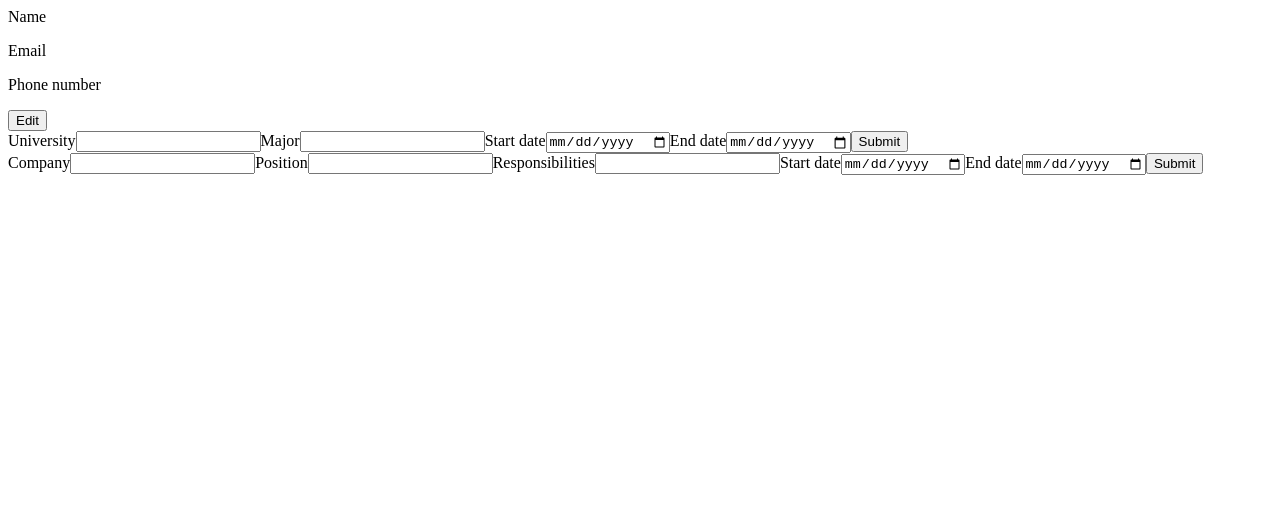
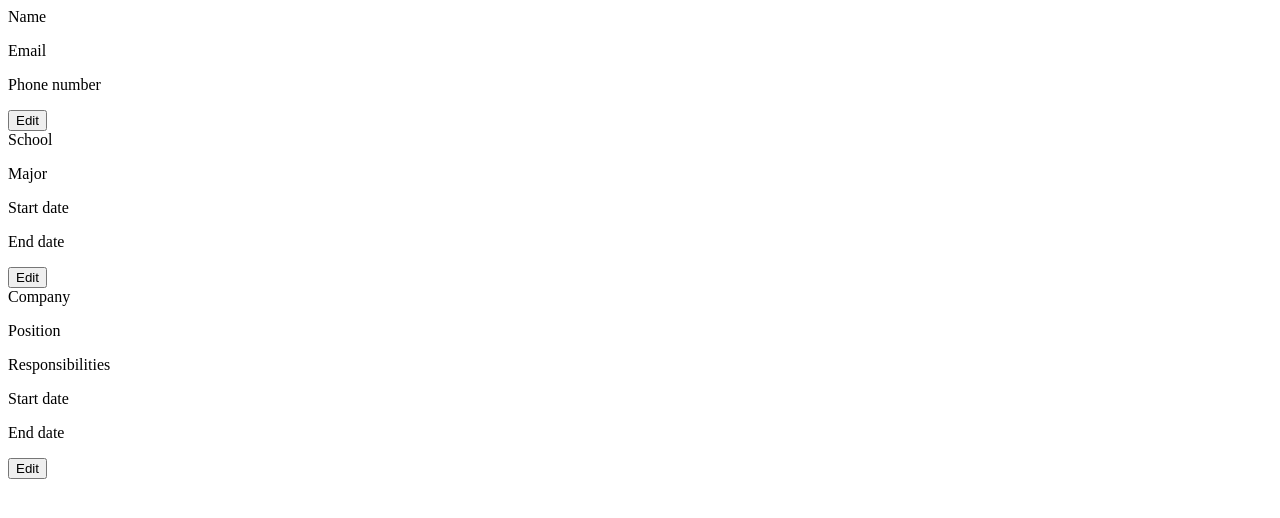
Before and after one commit to hametm/cv-project, a React (Create React App) app: page / in a window 1280 px wide. Shown: the top 518 px of the page. Built offline with nearby package versions, Linux system fonts and the light colour scheme.

Commit message:
Add switching feature for all three sections

```diff
--- a/src/App.js
+++ b/src/App.js
@@ -6,26 +6,6 @@ import Practical from './components/Practical';
 class App extends Component {
   constructor() {
     super();
-    this.state = {
-      generalInfo: {
-        name: "",
-        email: "",
-        phone: "",
-      },
-      educationInfo: {
-        school: "",
-        major: "",
-        startDate: "",
-        endDate: "",
-      },
-      practicalInfo: {
-        company: "",
-        position: "",
-        responsibilities: "",
-        startDate: "",
-        endDate: "",
-      },
-    }
   }
 
   render() {
@@ -33,8 +13,8 @@ class App extends Component {
       <div className="App">
         <form action="">
           <General />
-          <Education educationInfo={this.state.educationInfo} />
-          <Practical practicalInfo={this.state.practicalInfo} />
+          <Education />
+          <Practical />
         </form>
       </div>
     );
--- a/src/components/Education.js
+++ b/src/components/Education.js
@@ -3,7 +3,13 @@ import React, { Component } from "react";
 class Education extends Component {
     constructor(props) {
         super(props);
-        this.state = this.props.educationInfo;
+        this.state = {
+            school: "",
+            major: "",
+            startDate: "",
+            endDate: "",
+            show: 1,
+        }
     }
 
     changeSchool = (e) => {
@@ -30,17 +36,41 @@ class Education extends Component {
         });
     }
 
-    presentInfo = (e) => {
-        e.preventDefault();
-        console.log(this.state.school);
-        console.log(this.state.major);
-        console.log(this.state.startDate);
-        console.log(this.state.endDate);
+    toggle = () => {
+        if (this.state.show === 1) {
+            return this.showEducation();
+        }
+        if (this.state.show === 0) {
+            return this.editEducation();
+        }
     }
 
-    render() {
+    onEditClick = (e) => {
+        e.preventDefault();
+        this.setState({
+            show: 0,
+        });
+    }
+
+    showEducation = () => {
         return (
-            <div>
+            <div id="educationContainer">
+                <label htmlFor="school">School</label>
+                <p>{this.state.school}</p>
+                <label htmlFor="major">Major</label>
+                <p>{this.state.major}</p>
+                <label htmlFor="startDate">Start date</label>
+                <p>{this.state.startDate}</p>
+                <label htmlFor="endDate">End date</label>
+                <p>{this.state.endDate}</p>
+                <button onClick={this.onEditClick}>Edit</button>
+            </div>
+        );
+    }
+
+    editEducation = () => {
+        return (
+            <div id="educationContainer">
                 <label htmlFor="school">University</label>
                 <input
                     onChange={this.changeSchool}
@@ -48,7 +78,7 @@ class Education extends Component {
                     type="text"
                     id="school"
                 />
-                    <label htmlFor="major">Major</label>
+                <label htmlFor="major">Major</label>
                 <input
                     onChange={this.changeMajor}
                     value={this.state.major}
@@ -69,9 +99,21 @@ class Education extends Component {
                     type="date"
                     id="endDate"
                 />
-                <button onClick={this.presentInfo}>Submit</button>
+                <button onClick={this.onSubmitClick}>Submit</button>
+            </div>
+        );
+    }
 
-            </div>
+    onSubmitClick = (e) => {
+        e.preventDefault();
+        this.setState({
+            show: 1,
+        });
+    }
+
+    render() {
+        return (
+            <div>{this.toggle()}</div>
         );
     }
 }
--- a/src/components/General.js
+++ b/src/components/General.js
@@ -29,7 +29,7 @@ class General extends Component {
         });
     }
 
-    toggleGeneral = () => {
+    toggle = () => {
         if (this.state.show === 1) {
             return this.showGeneral();
         }
@@ -43,7 +43,6 @@ class General extends Component {
         this.setState({
             show: 0,
         });
-        console.log("edit click");
     }
 
     showGeneral = () => {
@@ -98,9 +97,7 @@ class General extends Component {
 
     render() {
         return (
-            <div>
-                {this.toggleGeneral()}
-           </div>
+            <div>{this.toggle()}</div>
         );
     }
 }
--- a/src/components/Practical.js
+++ b/src/components/Practical.js
@@ -3,7 +3,14 @@ import React, { Component } from "react";
 class Practical extends Component {
     constructor(props) {
         super(props);
-        this.state = this.props.practicalInfo;
+        this.state = {
+            company: "",
+            position: "",
+            responsibilities: "",
+            startDate: "",
+            endDate: "",
+            show: 1,
+        }
     }
 
     changeCompany = (e) => {
@@ -37,16 +44,41 @@ class Practical extends Component {
         });
     }
 
-    presentInfo = (e) => {
-        e.preventDefault();
-        console.log(this.state.company);
-        console.log(this.state.position);
-        console.log(this.state.responsibilities);
-        console.log(this.state.startDate);
-        console.log(this.state.endDate);
+    toggle = () => {
+        if (this.state.show === 1) {
+            return this.showPractical();
+        }
+        if (this.state.show === 0) {
+            return this.editPractical();
+        }
     }
 
-    render() {
+    onEditClick = (e) => {
+        e.preventDefault();
+        this.setState({
+            show: 0,
+        });
+    }
+
+    showPractical = () => {
+        return (
+            <div id="practicalContainer">
+                <label htmlFor="company">Company</label>
+                <p>{this.state.company}</p>
+                <label htmlFor="position">Position</label>
+                <p>{this.state.position}</p>
+                <label htmlFor="responsibilities">Responsibilities</label>
+                <p>{this.state.responsibilities}</p>
+                <label htmlFor="startDate">Start date</label>
+                <p>{this.state.startDate}</p>
+                <label htmlFor="endDate">End date</label>
+                <p>{this.state.endDate}</p>
+                <button onClick={this.onEditClick}>Edit</button>
+            </div>
+        );
+    }
+
+    editPractical = () => {
         return (
             <div>
                 <label htmlFor="company">Company</label>
@@ -84,8 +116,22 @@ class Practical extends Component {
                     type="date"
                     id="endDate"
                 />
-                <button onClick={this.presentInfo}>Submit</button>
+                <button onClick={this.onSubmitClick}>Submit</button>
             </div>
+        );
+    }
+
+    onSubmitClick = (e) => {
+        e.preventDefault();
+        this.setState({
+            show: 1,
+        });
+    }
+
+
+    render() {
+        return (
+            <div>{this.toggle()}</div>
         );
     }
 }
```
